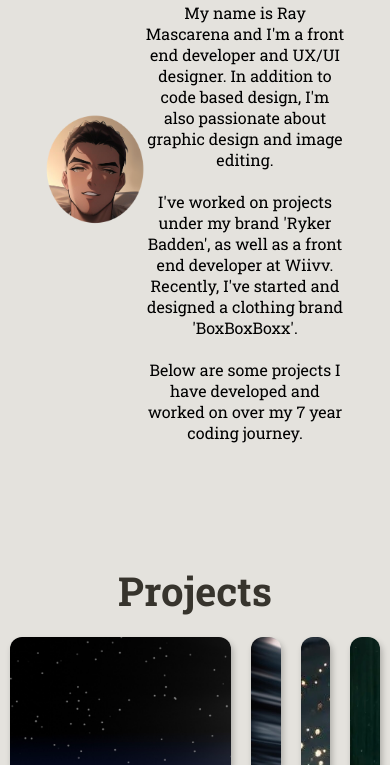
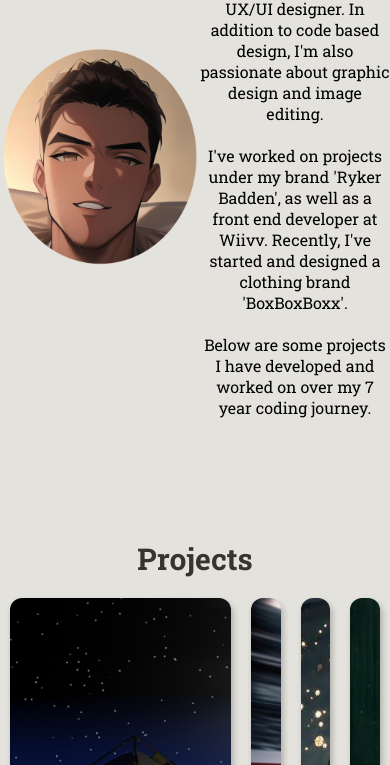
Before and after one commit to RayMascarena/ray, a plain HTML site: page index.html in a window 390 px wide. Shown: the part 275-1040 px from the top of the page. Drawn offline with Linux system fonts and the light colour scheme.

Commit message:
Update Portfolio.css

```diff
--- a/Portfolio.css
+++ b/Portfolio.css
@@ -152,10 +152,14 @@ input:checked + label .description {
 
 @media (max-width: 500px) {
   .portrait {
-    width: 100px;
+    width: 200px;
   }
 
   .aboutmeSection {
     max-width: 200px;
   }
+
+  .sectionTitle {
+    font-size: 30px;
+  }
 }
```
